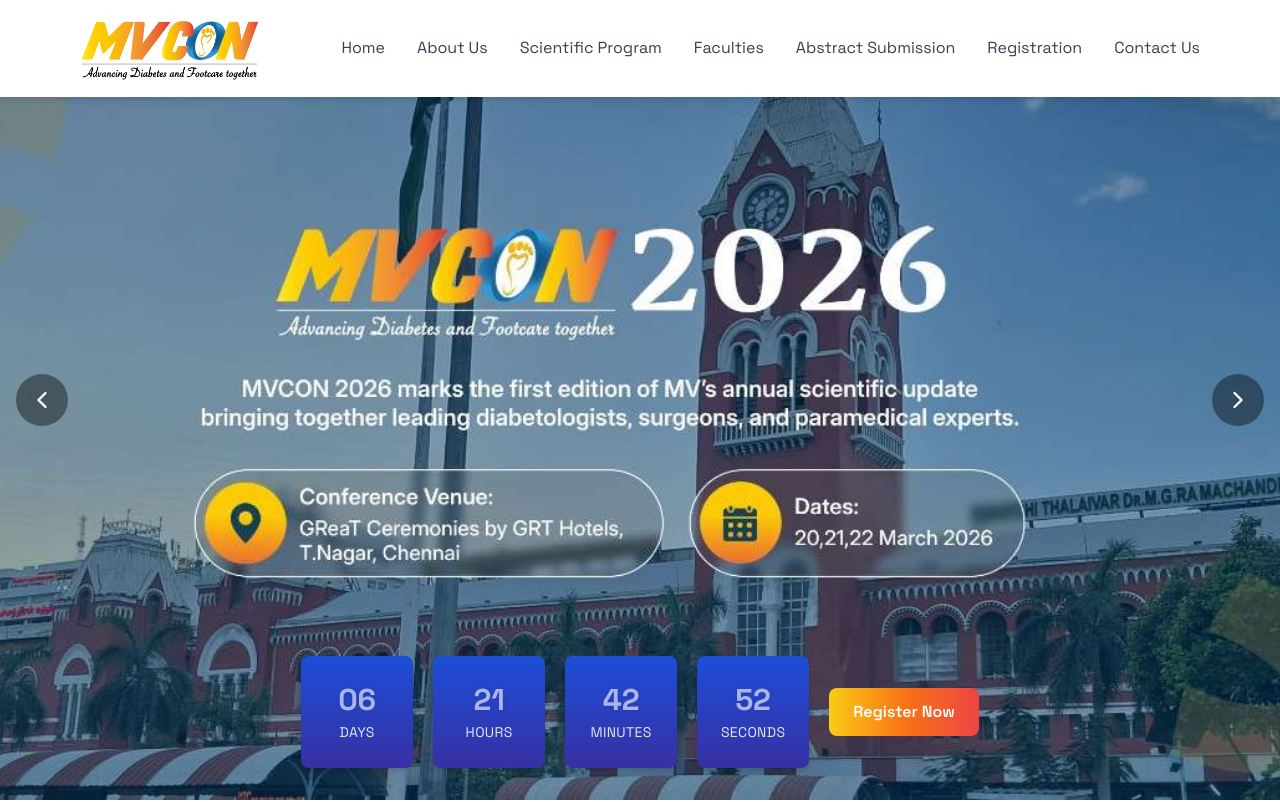
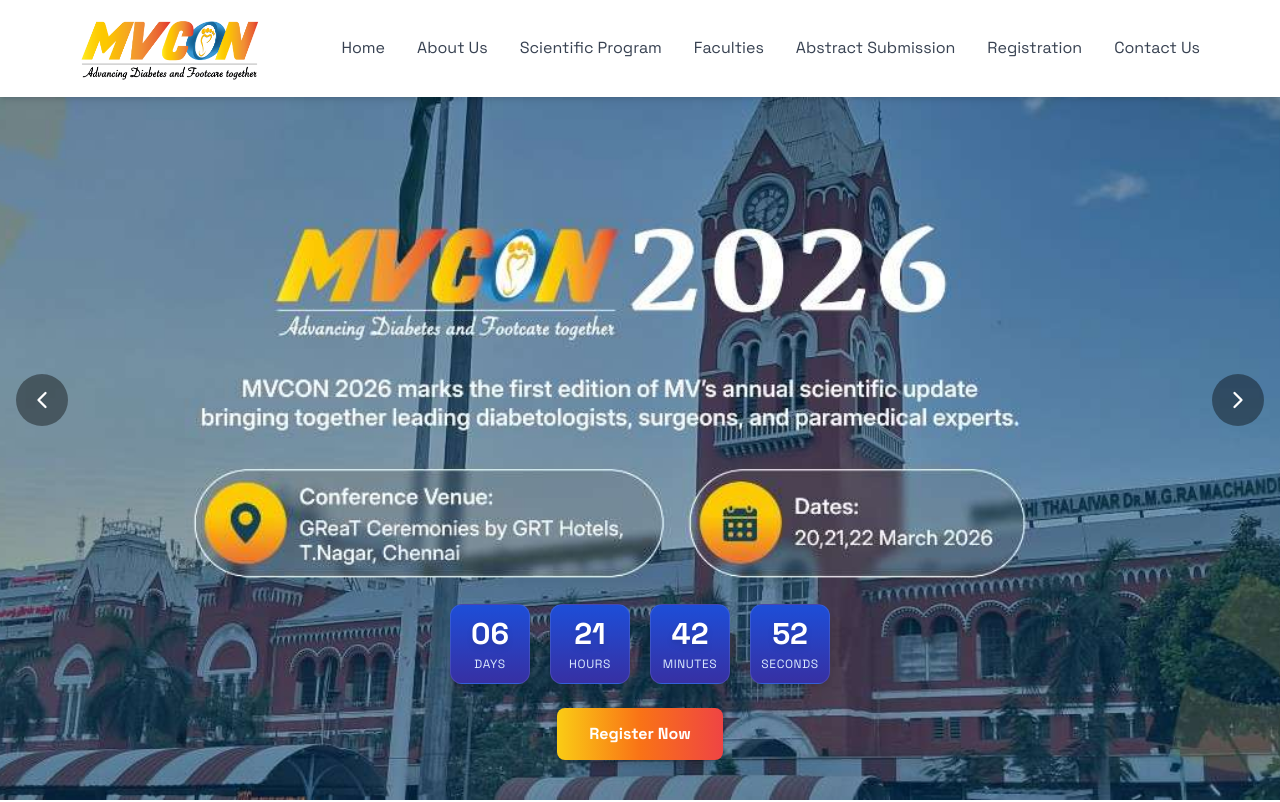
Before and after one commit to tndevelopers2024/mvqrcode, a Next.js app: page / in a window 1280 px wide. Shown: the top 802 px of the page. Built offline with nearby package versions, Linux system fonts and the light colour scheme; a web font is replaced by a local one.

Commit message:
new push for countdown

```diff
--- a/src/components/home/hero.tsx
+++ b/src/components/home/hero.tsx
@@ -42,12 +42,13 @@
   ];
 
   return (
-    <div className="absolute bottom-8 mt-8 flex flex-wrap justify-center items-center gap-5">
-      <div className="absolute inset-0 flex items-center justify-center pointer-events-none">
+    <div className="absolute md:bottom-10 bottom-4 left-0 right-0 flex flex-col items-center justify-center gap-6 px-4">
+      {/* Background Heartbeat (SVG) */}
+      <div className="absolute inset-0 flex items-center justify-center pointer-events-none -z-10">
         <svg
           viewBox="0 0 1200 200"
           preserveAspectRatio="none"
-          className="w-[0%] h-48 opacity-1"
+          className="w-full h-48 opacity-10"
         >
           <path
             d="
@@ -73,25 +74,28 @@
         </svg>
       </div>
 
+      {/* Countdown Row */}
+      <div className="flex flex-row gap-2 md:gap-5 w-full justify-center pt-20">
         {parts.map((p) => (
           <div
             key={p.label}
-          className="relative group w-20 h-20 md:w-28 md:h-28 bg-gradient-to-b from-blue-700 to-indigo-800 rounded-lg shadow-md flex flex-col items-center justify-center overflow-hidden"
+            className="relative group w-[22%] max-w-[80px] h-[60px] md:h-[80px] md:w-28  bg-gradient-to-b from-blue-700 to-indigo-800 rounded-xl shadow-lg flex flex-col items-center justify-center overflow-hidden border border-white/10 shrink-0"
           >
             <div className="absolute inset-0 opacity-0 group-hover:opacity-30 bg-white/10 transition duration-500" />
-          <span className="text-2xl md:text-3xl font-extrabold text-white drop-shadow animate-pulse">
+            <span className="text-xl md:text-3xl font-extrabold text-white drop-shadow-md">
               {p.value.toString().padStart(2, "0")}
             </span>
-          <span className="text-[11px] md:text-sm uppercase tracking-wide text-blue-100 mt-1">
+            <span className="text-[9px] md:text-xs uppercase tracking-wider text-blue-100 mt-1 text-center px-1">
               {p.label}
             </span>
             <div className="absolute bottom-0 left-0 right-0 h-[3px] bg-lime-400 scale-x-0 group-hover:scale-x-100 transition-transform duration-500 origin-left" />
           </div>
         ))}
+      </div>
 
       <Link
         href="/registration"
-        className="px-6 py-3 bg-gradient-to-r from-yellow-400 via-orange-500 to-red-500 rounded-lg text-white font-semibold hover:from-yellow-500 hover:via-orange-600 hover:to-red-600 transition inline-block"
+        className="px-8 py-3.5 bg-gradient-to-r from-yellow-400 via-orange-500 to-red-500 rounded-lg text-white font-bold shadow-xl hover:shadow-2xl hover:scale-105 transition-all duration-300"
       >
         Register Now
       </Link>
```
Lines whose indentation alone changed are shown as unchanged.
